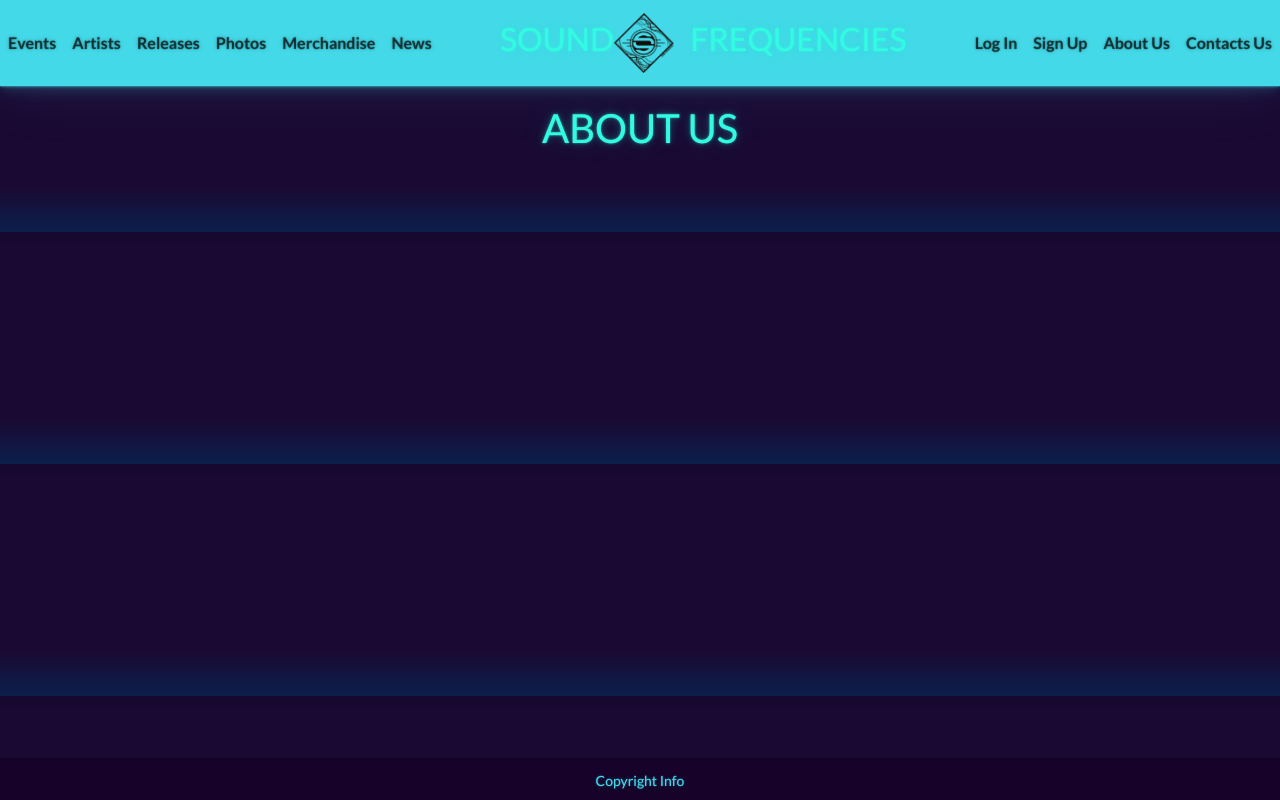
After one commit to AssiaHristova/SoundFrequencies, a Django app: template templates/general/about_us.html in a window 1280 px wide. The commit adds this page. Run offline with Django 3.2, Linux system fonts and the light colour scheme; the template is opened without the code that fills it, so the values that code supplies are empty; parts of the project's set-up code (start-up, migrations or seed data) failed here and were passed over; some libraries are stand-ins or nearby versions.

Commit message:
Added about us and contact us urls

```diff
--- a/sound_frequencies/web/urls.py
+++ b/sound_frequencies/web/urls.py
@@ -23,4 +23,6 @@ urlpatterns = [
     path('photos/create/', PhotoCreateView.as_view(), name="photo create"),
     path('photos/update/<int:pk>', PhotoUpdateView.as_view(), name="photo update"),
     path('photos/delete/<int:pk>', PhotoDeleteView.as_view(), name="photo delete"),
+    path('about/', AboutUsView.as_view(), name='about us'),
+    path('contacts/', ContactUsView.as_view(), name='contact us'),
 ]
--- /dev/null
+++ b/templates/general/about_us.html
@@ -0,0 +1,7 @@
+{% extends 'shared/base.html' %}
+
+{% block content %}
+
+<h1 class="text-center">ABOUT US</h1>
+
+{% endblock %}
--- a/templates/shared/header.html
+++ b/templates/shared/header.html
@@ -30,8 +30,8 @@
                     <li><a class="nav-link" href="{% url 'log in' %}"><strong>Log In</strong></a></li>
                     <li><a class="nav-link" href="{% url 'sign up' %}"><strong>Sign Up</strong></a></li>
                 {% endif %}
-                <li><a class="nav-link" href="url 'about page' %}"><strong>About Us</strong></a></li>
-                <li><a class="nav-link" href=" url 'contact page' %}"><strong>Contacts Us</strong></a></li>
+                <li><a class="nav-link" href="{% url 'about us' %}"><strong>About Us</strong></a></li>
+                <li><a class="nav-link" href="{% url 'contact us' %}"><strong>Contacts Us</strong></a></li>
             </ul>
          </div>
 
```
Also changed, not shown: sound_frequencies/web/views/general/views.py (added, +9 -0 lines), templates/general/contact_us.html (added, +7 -0 lines), sound_frequencies/web/views/general/__init__.py (added).
